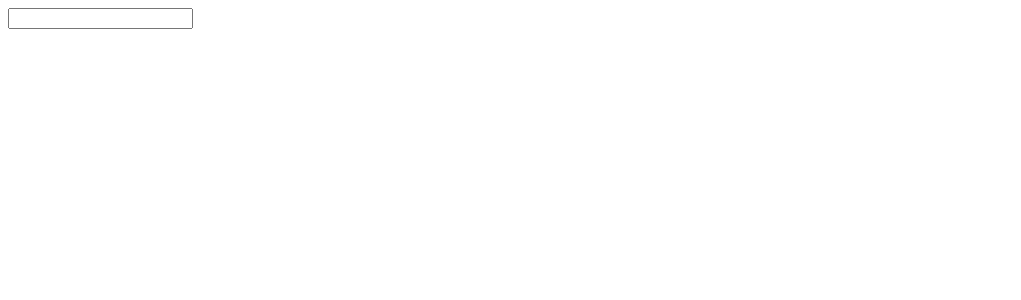
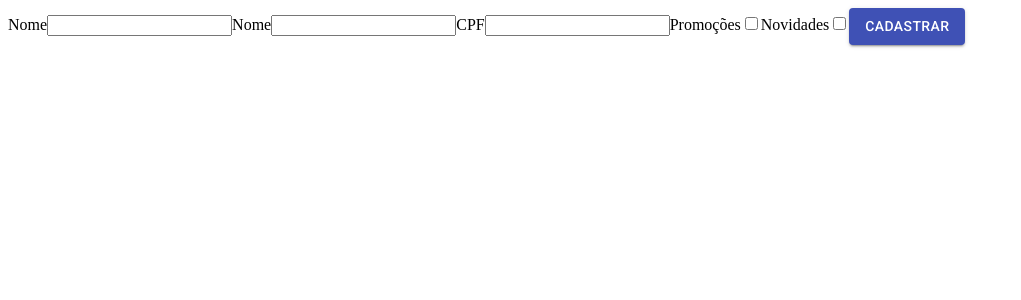
Before and after one commit to LeonardoBrizolla/alura-form, a JavaScript app: page / in a window 1280 px wide. Shown: the top 300 px of the page, without its empty margins (0-1021 px from the left). Built offline with nearby package versions, Linux system fonts and the light colour scheme.

Commit message:
Used first time a Material UI

```diff
--- a/package.json
+++ b/package.json
@@ -3,6 +3,7 @@
   "version": "0.1.0",
   "private": true,
   "dependencies": {
+    "@material-ui/core": "^4.12.3",
     "@testing-library/jest-dom": "^5.16.1",
     "@testing-library/react": "^12.1.2",
     "@testing-library/user-event": "^13.5.0",
--- a/public/index.html
+++ b/public/index.html
@@ -24,7 +24,8 @@
       work correctly both with client-side routing and a non-root public URL.
       Learn how to configure a non-root public URL by running `npm run build`.
     -->
-    <title>React App</title>
+    <title>Alura Form</title>
+    <link rel="stylesheet" href="https://fonts.googleapis.com/css?family=Roboto:300,400,500,700&display=swap" />
   </head>
   <body>
     <noscript>You need to enable JavaScript to run this app.</noscript>
--- a/src/components/FormAlura/index.js
+++ b/src/components/FormAlura/index.js
@@ -1,9 +1,17 @@
-import { InputForm } from '../../objects/InputForm';
+import { InputAlura } from '../../objects/InputAlura';
+import { Button } from '@material-ui/core';
 
 export const FormAlura = () => {
   return (
     <form action="#TODO" className="form-alura">
-      <InputForm />
+      <InputAlura id="name" contentLabel="Nome" />
+      <InputAlura id="lastName" contentLabel="Nome" />
+      <InputAlura id="cpf" contentLabel="CPF" />
+      <InputAlura id="promotion" contentLabel="Promoções" type="checkbox" />
+      <InputAlura id="news" contentLabel="Novidades" type="checkbox" />
+      <Button color="primary" variant="contained">
+        Cadastrar
+      </Button>
     </form>
   );
 };
--- a/src/index.js
+++ b/src/index.js
@@ -1,5 +1,5 @@
 import { render } from 'react-dom';
-import './styles/generic/reset.css';
+// import './styles/generic/reset.css';
 import { App } from './App';
 
 render(<App />, document.querySelector('#root'));
--- /dev/null
+++ b/src/objects/InputAlura/index.js
@@ -0,0 +1,9 @@
+import { LabelForm } from '../../objects/LabelForm';
+import { InputForm } from '../../objects/InputForm';
+
+export const InputAlura = ({ id, contentLabel, type }) => (
+  <>
+    <LabelForm htmlFor={id} content={contentLabel} />
+    <InputForm id={id} type={type} />
+  </>
+);
--- a/src/objects/InputForm/index.js
+++ b/src/objects/InputForm/index.js
@@ -1 +1,3 @@
-export const InputForm = () => <input type="text" className="input-form" />;
+export const InputForm = ({ id = '', type = 'text' }) => (
+  <input id={id} type={type} className="input-form" />
+);
--- /dev/null
+++ b/src/objects/LabelForm/index.js
@@ -0,0 +1,5 @@
+export const LabelForm = ({ htmlFor = '', content = '' }) => (
+  <label htmlFor={htmlFor} className="label-form">
+    {content}
+  </label>
+);
```
Also changed, not shown: 1 other file (tests, documents, lock files or other folders).
